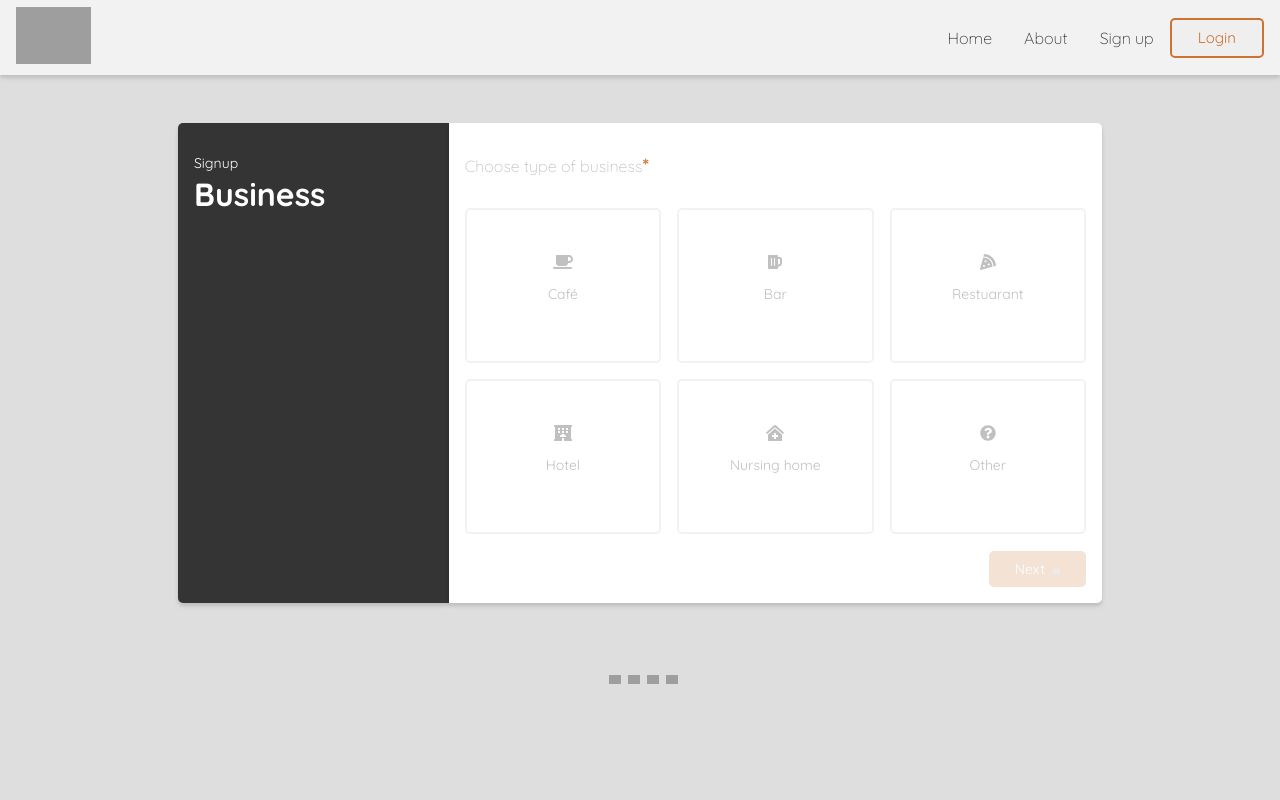
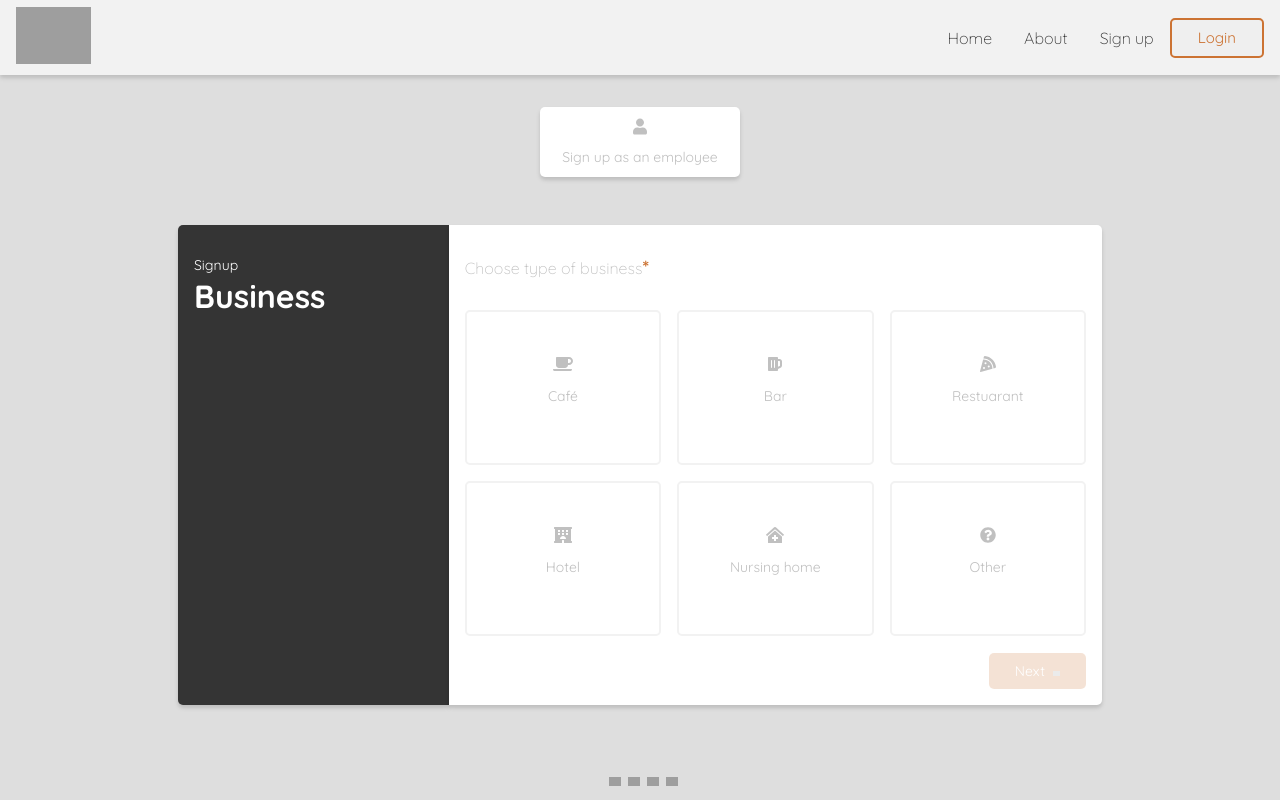
Before and after one commit to DWARF-Markus/shifty, a Next.js app: page /signup in a window 1280 px wide. Shown: the top 800 px of the page. Built offline with nearby package versions, Linux system fonts and the light colour scheme; no server answers; grey boxes are pictures that could not be loaded.

Commit message:
implemented employee sign up

```diff
--- a/components/InputField.js
+++ b/components/InputField.js
@@ -4,7 +4,7 @@ import { SIZES, COLORS } from '../styles/globals';
 import { useSelector, useDispatch } from 'react-redux';
 
 
-const InputField = ({ name, type, label, setter, getter }) => {
+const InputField = ({ name, type, label, setter, getter, required }) => {
 
   const [value, setValue] = useState('');
 
@@ -26,7 +26,7 @@ const InputField = ({ name, type, label, setter, getter }) => {
   return (
     <InputPair>
       <label>
-        { label } <br />
+        { label }<span>{ required ? '*' : '' }</span> <br />
         <input name={name} value={value} type={type} onChange={(e) => handleInput(e.target.value)} />
       </label>
     </InputPair>
@@ -43,6 +43,11 @@ const InputPair = styled.div`
   label {
     color: ${COLORS.black};
 
+    span {
+      font-size: 15px;
+      color: ${COLORS.orange};
+    }
+
     input {
       width: 100%;
       margin-top: 2px;
--- a/components/Layout.js
+++ b/components/Layout.js
@@ -25,8 +25,8 @@ const Layout = (props) => {
 };
 
 const PageWrapper = styled.div`
-  min-height: 50rem;
-  padding-top: 75px;
+  min-height: 100%;
+  padding: 75px 0 5rem 0;
 `;
 
 export default Layout;
--- /dev/null
+++ b/components/SignUpEmployee.js
@@ -0,0 +1,143 @@
+import { useState } from 'react';
+import styled from 'styled-components';
+import InputField from './InputField';
+import { COLORS } from '../styles/globals';
+import { useSelector, useDispatch } from 'react-redux';
+import Router from 'next/router';
+import { faSpinner } from '@fortawesome/free-solid-svg-icons';
+import { FontAwesomeIcon } from '@fortawesome/react-fontawesome';
+
+const SignUpEmployee = () => {
+
+  const [submitting, setSubmitting] = useState(false);
+  const dispatch = useDispatch();
+  const GET_STATE = useSelector((state) => state);
+
+  const handleEmployeeSignup = async () => {
+    setSubmitting(true);
+    const obj = {
+      employee: {
+        firstName: GET_STATE.firstName,
+        lastName: GET_STATE.lastName,
+        email: GET_STATE.email,
+        password: GET_STATE.signUpPassword,
+        passwordConfirm: GET_STATE.signUpPasswordConfirm
+      }
+    }
+
+    if (obj.employee.password !== obj.employee.passwordConfirm) {
+      dispatch({
+        type: 'SET_POP_UP_ERROR',
+        payload: 'Make sure both passwords are the same'
+      });
+      return
+    }
+
+    await fetch('/api/employee', {
+      method: 'POST',
+      headers: {
+        'Content-Type': "application/json"
+      },
+      body: JSON.stringify(obj)
+    })
+    .then(res => res.json())
+    .then(data => {
+      if (data.status === 201) {
+        setTimeout(() => {
+          setSubmitting(false);
+          dispatch({
+            type: 'SET_POP_UP',
+            payload: 'You have signed up - you can now login!'
+          });
+        }, 1000);
+        setTimeout(() => {
+          Router.push('/');
+        }, 1000);
+      } else {
+        setTimeout(() => {
+          setSubmitting(false);
+          dispatch({
+            type: 'SET_POP_UP_ERROR',
+            payload: 'Something went wrong - try again!'
+          });
+        }, 2000);
+      }
+    });
+  }
+
+  return (
+    <>
+    <SignUpEmployeeWrapper submitting={submitting}>
+    { submitting ? <SignUpSpinner><FontAwesomeIcon icon={faSpinner} /></SignUpSpinner> : '' }
+      <SignUpOpacity submitting={submitting}>
+        <SignUpEmployeeHeader>
+          <h3>Employee</h3>
+        </SignUpEmployeeHeader>
+        <SignUpEmployeeContent>
+          <InputField type="text" required={true} label="First name" setter={'SET_FIRST_NAME'} getter={'firstName'} />
+          <InputField type="text" required={true} label="Last name" setter={'SET_LAST_NAME'} getter={'lastName'} />
+          <InputField type="email" required={true} label="Email" setter={'SET_EMAIL'} getter={'email'} />
+          <InputField type="password" required={true} label="Password" setter={'SIGN_UP_PASSWORD'} getter={'signUpPassword'} />
+          <InputField type="password" required={true} label="Password confirm" setter={'SIGN_UP_PASSWORD_CONFIRM'} getter={'signUpPasswordConfirm'} />
+        </SignUpEmployeeContent>
+        <SignUpEmployeeAction>
+          <button onClick={() => handleEmployeeSignup()} className="btn--primary">Sign up</button>
+        </SignUpEmployeeAction>
+      </SignUpOpacity>
+    </SignUpEmployeeWrapper>
+    </>
+  );
+}
+
+const SignUpEmployeeWrapper = styled.div`
+  max-width: 450px;
+  margin: 0 auto;
+  padding: 3rem 0;
+  position: relative;
+`;
+
+const SignUpEmployeeHeader = styled.div`
+  background-color: ${COLORS.black};
+  color: ${COLORS.white};
+  align-items: center;
+  height: 6rem;
+  display: grid;
+
+}
+`;
+
+const SignUpEmployeeContent = styled.div`
+  background-color: ${COLORS.white};
+  padding: .5rem 0;
+`;
+
+const SignUpEmployeeAction = styled.div`
+  background-color: ${COLORS.white};
+  padding: 1rem 0;
+`;
+
+const SignUpSpinner = styled.div`
+  position: absolute;
+  color: ${COLORS.orange};
+  width: 100%;
+  height: 73%;
+  display: grid;
+  align-items: center;
+  justify-content: center;
+
+  @keyframes spin {
+    from {transform: rotate(0deg)}
+    to {transform: rotate(360deg)}
+  }
+
+  svg {
+    width: 25px;
+    animation: spin 1s infinite linear;
+  }
+`;
+
+const SignUpOpacity = styled.div`
+  opacity: ${({ submitting }) => submitting ? 0.25 : 1 };
+`;
+
+export default SignUpEmployee;
--- a/components/SignUpForm.js
+++ b/components/SignUpForm.js
@@ -1,10 +1,11 @@
 import { useState } from 'react';
 import { useSelector, useDispatch } from 'react-redux';
 import SignUpSheet from './SignUpSheet';
+import SignUpEmployee from './SignUpEmployee';
 import data from '../assets/sign-up-sheet-data.json';
 import styled from 'styled-components';
 import Router from 'next/router';
-import { faSpinner } from '@fortawesome/free-solid-svg-icons';
+import { faSpinner, faHotel, faUser } from '@fortawesome/free-solid-svg-icons';
 import { FontAwesomeIcon } from '@fortawesome/react-fontawesome';
 import { COLORS } from '../styles/globals';
 
@@ -12,6 +13,7 @@ const SignUpForm = () => {
   const [loading, setLoading] = useState(false);
   const [submitting, setSubmitting] = useState(false);
   const [error, setError] = useState(false);
+  const [isCompanySignup, setIsCompanySignup] = useState(true);
 
   const GET_STATE = useSelector((state) => state);
   const dispatch = useDispatch();
@@ -87,23 +89,80 @@ const SignUpForm = () => {
 
   return (
     <>
+    <SwitchWrapper onClick={() => setIsCompanySignup(!isCompanySignup)}>
+      <div>
+        <FontAwesomeIcon icon={isCompanySignup ? faUser : faHotel} />
+        <button>Sign up as {isCompanySignup ? 'an employee' : 'a company'}</button>
+      </div>
+    </SwitchWrapper>
     { submitting ? <SignUpSpinner><FontAwesomeIcon icon={faSpinner} /></SignUpSpinner> : '' }
     {/* <ErrorBanner text={'Something went wrong - please try again'} active={error} /> */}
-    <SignUpContainer submitting={submitting}>
+    <SignUpTransition isCompanySignup={isCompanySignup}>
+      <SignUpEmployeeContainer>
+        <div>
+          <SignUpEmployee />
+        </div>
+      </SignUpEmployeeContainer>
+      <SignUpCompanyContainer submitting={submitting}>
         <SignUpSheet data={data} step={GET_STATE.step} handlePrevClick={decrement} handleNextClick={increment} loading={loading} />
         <SignUpDots>
           {data.map((entry, index) => {
             return <img key={index} src={index + 1 <= GET_STATE.step ? require('../assets/icon-dot-orange.svg') : require('../assets/icon-dot-gray.svg')} alt="dot" style={{ width: '12px', marginLeft: '7px' }} />
           })}
         </SignUpDots>
-    </SignUpContainer>
+      </SignUpCompanyContainer>
+    </SignUpTransition>
     </>
   )
 }
 
-const SignUpContainer = styled.div`
+const SwitchWrapper = styled.div`
+  div {
+    width: 200px;
+    display: grid;
+    align-items: center;
+    justify-items: center;
+    height: 70px;
+    background: white;
+    color: ${COLORS.darkGray};
+    margin: 2rem auto 0;
+    text-align: center;
+    padding: .3rem;
+    border-radius: 5px;
+    box-shadow: 0 3px 3px rgba(0,0,0,0.05), 0 3px 5px rgba(0,0,0,0.1);
+    cursor: pointer;
+
+    button {
+      background: white;
+      height: 25px;
+      color: ${COLORS.darkGray};
+    }
+
+    svg {
+      width: 25px;
+      height: 25px;
+    }
+  }
+`;
+
+const SignUpTransition = styled.div`
+  display: flex;
+  width: 200%;
+  transition: .7s ease;
+  transform: ${({isCompanySignup}) => isCompanySignup ? 'translate(-50%, 0)' : 'translate(0%, 0)'};
+  overflow: hidden;
+`;
+
+const SignUpEmployeeContainer = styled.div`
+  height: 36rem;
+  width: 100%;
+  text-align: center;
+`;
+
+const SignUpCompanyContainer = styled.div`
   transition: .2s ease;
   opacity: ${({ submitting }) => submitting ? 0.25 : 1 };
+  width: 100%;
 `;
 
 const SignUpDots = styled.div`
--- /dev/null
+++ b/pages/api/employee.js
@@ -0,0 +1,30 @@
+import { PrismaClient } from '@prisma/client';
+
+const bcrypt = require('bcrypt');
+const saltRounds = 10;
+
+export default async function (req, res) {
+  const prisma = new PrismaClient({log: ["query"]});
+
+  const { employee: employeeData } = req.body;
+
+  bcrypt.hash(employeeData.password, saltRounds, async function(err, hash) {
+    try {
+      const employee = await prisma.employee.create({
+        data: {
+          firstName: employeeData.firstName,
+          lastName: employeeData.lastName,
+          email: employeeData.email,
+          password: hash,
+          profileImage: '',
+        }
+      })
+      res.json({response: employee.id, status: 201})
+    } catch (e) {
+      res.status(500);
+      res.json({error: e});
+    } finally {
+      await prisma.$disconnect();
+    }
+  });
+}
--- a/store/index.js
+++ b/store/index.js
@@ -16,6 +16,8 @@ const initialState = {
   saturday: false,
   sunday: false,
   companyName: '',
+  firstName: '',
+  lastName: '',
   email: '',
   signUpPassword: '',
   signUpPasswordConfirm: '',
@@ -120,6 +122,16 @@ const reducer = (state = initialState, action) => {
         ...state,
         popUpActive: false
       }
+    case 'SET_FIRST_NAME':
+      return {
+        ...state,
+        firstName: action.payload
+      }
+    case 'SET_LAST_NAME':
+      return {
+        ...state,
+        lastName: action.payload
+      }
     default:
       return state
   }
```
Lines whose indentation alone changed are shown as unchanged.
